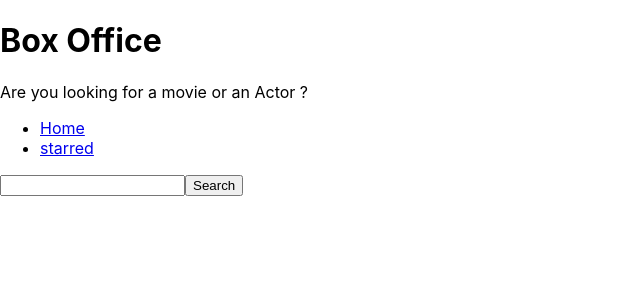
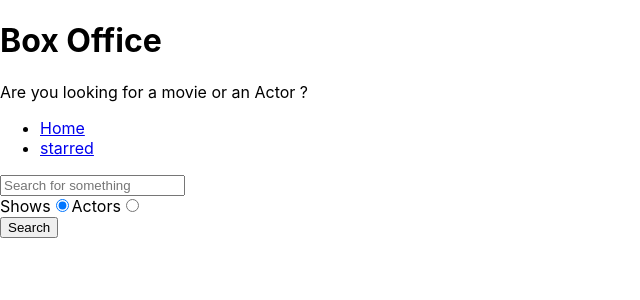
Before and after one commit to kumarsatyam444/box-office, a React (Create React App) app: page / in a window 1280 px wide. Shown: the top 300 px of the page, without its empty margins (0-640 px from the left). Built offline with nearby package versions, Linux system fonts and the light colour scheme.

Commit message:
added search option

```diff
--- a/src/Pages/Home.jsx
+++ b/src/Pages/Home.jsx
@@ -6,9 +6,12 @@ import { apiGet } from '../misc/config';
 const Home = () => {
   const [input, setInput] = useState('');
   const [results, setResults] = useState(null);
+  const [searchOption, setsearchOption] = useState('shows');
+
+  const isShowsSearch = searchOption === 'shows';
 
   const onSearch = () => {
-      apiGet(`/search/shows?q=${input}`).then(result =>{
+      apiGet(`/search/${searchOption}?q=${input}`).then(result =>{
       setResults(result);
     });
   };
@@ -23,18 +26,20 @@ const Home = () => {
     }
   };
 
+  const onRadioChange = ev  => {
+    setsearchOption(ev.target.value);
+  };
+
   const renderResults = () => {
     if (results && results.length === 0){
       return<div>No results</div>;
     }
     if (results && results.length > 0){
-      return(
-        <div>
-          {results.map(item => (
-            <div key={item.show.id}>{item.show.name}</div>
-          ))}
-        </div>
-      );
+      return results[0].show ? results.map(item => (
+        <div key={item.show.id}>{item.show.name}</div>
+      )) : results.map(item => (
+        <div key={item.person.id}>{item.person.name}</div>
+      ));
     }
     return null;
   };
@@ -43,10 +48,34 @@ const Home = () => {
     <MainPageLayout>
       <input
       type="text"
+      placeholder="Search for something"
        onChange={onInputChange}
        onKeyDown={onKeyDown}
         value={input}
          />
+
+         <div>
+          <label htmlFor='shows-search'>
+            Shows
+            <input
+              id='shows-search'
+              type="radio"
+              value="shows"
+              checked={isShowsSearch}
+              onChange={onRadioChange}/>
+          </label>
+
+          <label htmlFor='actors-search'>
+            Actors
+            <input
+            id='actors-search'
+            type="radio"
+            value="people"
+            checked={!isShowsSearch}
+            onChange={onRadioChange}/>
+          </label>
+         </div>
+
       <button type="button" onClick={onSearch}>
         Search
       </button>
```
